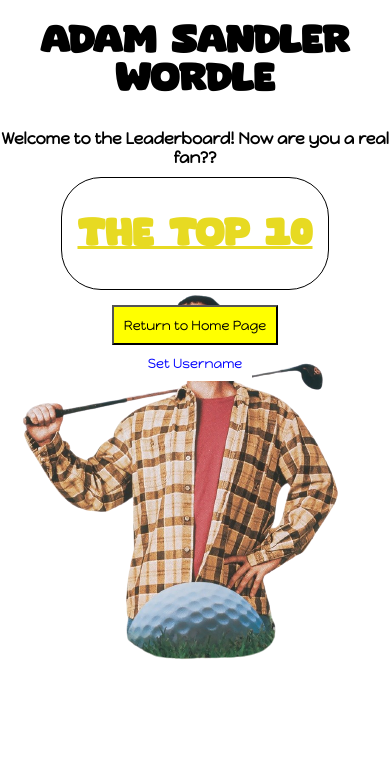
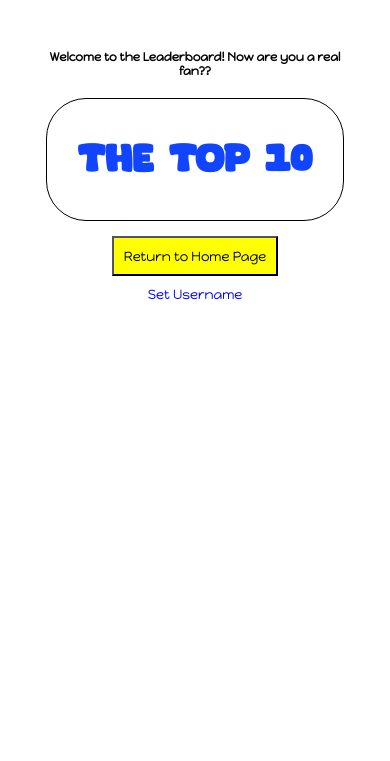
Before and after one commit to demstar16/adam-sandler-audio-wordle, a Flask app: page /leaderboard/1 in a window 390 px wide; the page is wider, and only the part inside the window is pictured. Shown: the top 761 px of that part. Run offline with Flask 3, Linux system fonts and the light colour scheme.

Commit message:
Update styling

```diff
--- a/app/static/css/main.css
+++ b/app/static/css/main.css
@@ -114,7 +114,7 @@ iframe {
 
 .images {
 	position: absolute;
-	margin-top: 150px;
+	margin-top: 200px;
 	display: flex;
 	justify-content: space-between;
 	z-index: 0;
@@ -141,15 +141,16 @@ iframe {
 }
 
 
-#top10 {
+.leaderboard {
 	position: relative;
 	display: flex;
 	flex-direction: column;
 	align-items: center;
 	background-color: white;
-	padding: 15px;
+	padding: 20px 30px;
 	border-radius: 40px;
 	border: 1px solid black;
+	z-index: 3;
 }
 
 #top10 .score_row {
@@ -161,8 +162,7 @@ iframe {
 
 #top10 h1 {
 	font-family: Title;
-	text-decoration: underline;
-	color: rgb(231, 218, 34);
+	color: rgb(16, 68, 255);
 }
 
 .yourScore {
@@ -212,6 +212,75 @@ iframe {
 	padding: 10px;
 }
 
-#top10 {
-	z-index: 3;
+#background,
+#mobile-background {
+	position: fixed;
+	z-index: 0;
+	overflow: hidden;
+	background-size: cover;
+	background-position: center center;
 }
+
+#mobile-background  {
+	display: none;
+}
+
+.header h1 {
+	color: white;
+	margin: 0;
+}
+
+.header p {
+	background-color: white;
+	border-radius: 60px;
+	padding: 20px 40px;
+	font-weight: 700;
+	font-size: 18px;
+}
+
+.page-content {
+	margin-top: 50px;
+	position: relative;
+	z-index: 1;
+	background-color: rgba(255, 255, 255, 0.445);
+	display: flex;
+	flex-direction: column;
+	align-items: center;
+	padding: 40px 80px;
+	border-radius: 60px;
+}
+
+@media (max-width: 500px) {
+	#background {
+	  display: none;
+	}
+
+	#mobile-background {
+		display: block;
+	}
+
+	.images {
+		display: none;
+	}
+
+	.page-content {
+		padding: 20px 30px;
+		margin-top: 20px;
+	}
+
+	.header h1 {
+		font-size: 25px;
+		width: fit-content;
+	}
+
+	.header p {
+		font-size: 12px;
+		padding: 10px 20px;
+		width:80%;
+	}
+
+	.answer {
+		display: flex;
+		flex-direction: column;
+	}
+  }
```
